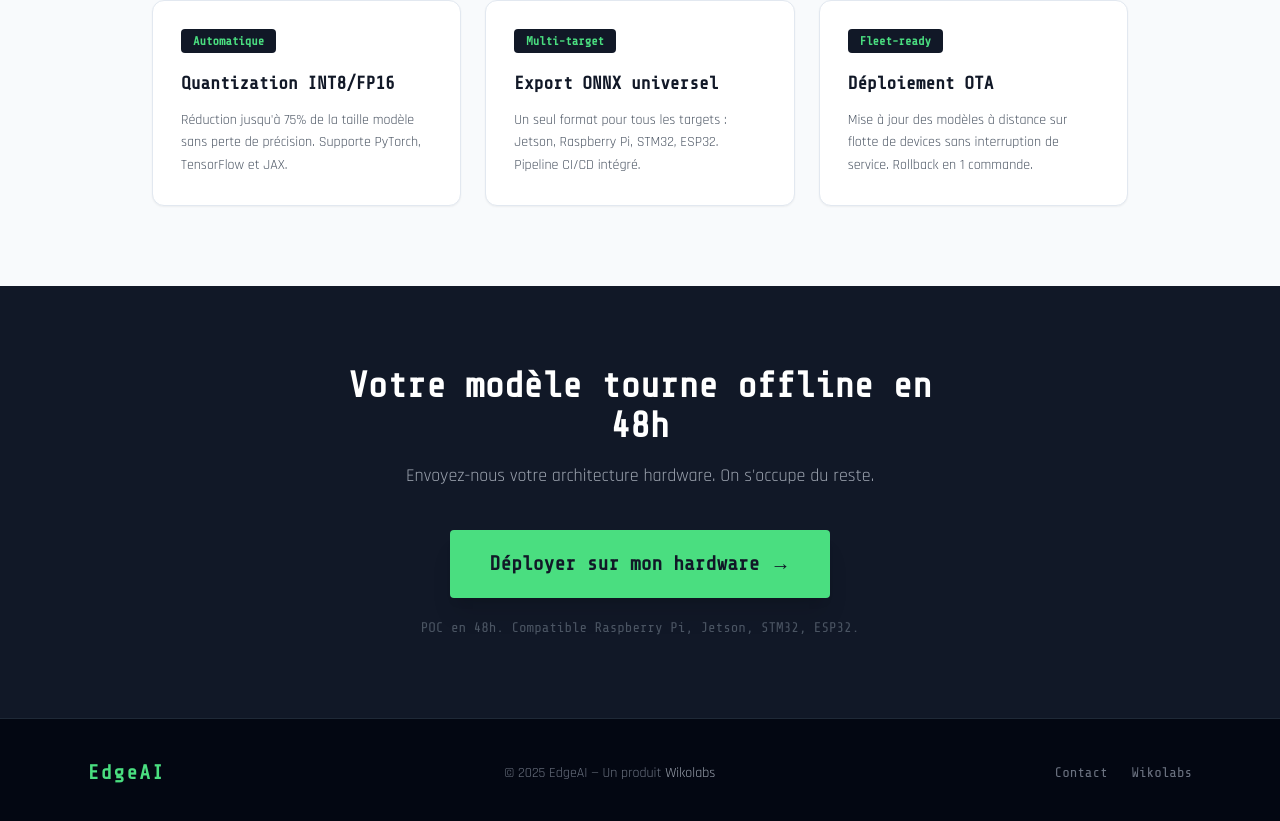
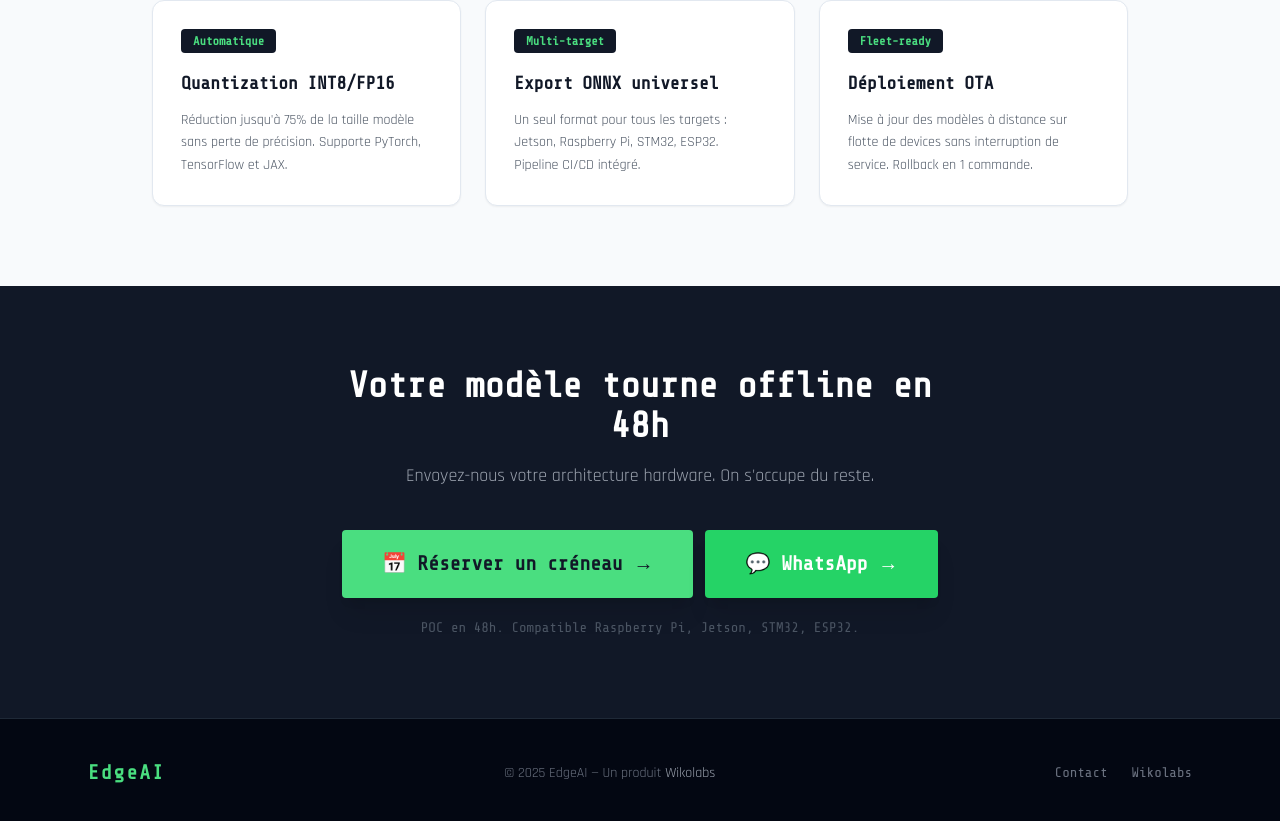
Before and after one commit to Wikolabs/edgeai, a Next.js app: page / in a window 1280 px wide. Shown: the part 2132-2953 px from the top of the page. Built offline with nearby package versions, Linux system fonts and the light colour scheme.

Commit message:
feat: replace CTA with Calendly+WhatsApp, remove testimonials

```diff
--- a/src/app/page.tsx
+++ b/src/app/page.tsx
@@ -154,9 +154,14 @@ export default function EdgeAI() {
             Votre modèle tourne offline en 48h
           </h2>
           <p className="text-gray-400 text-lg mb-10">Envoyez-nous votre architecture hardware. On s'occupe du reste.</p>
-          <a href="mailto:hello@wikolabs.com?subject=EdgeAI — Demande de démo" className="inline-block bg-green-400 text-gray-900 hover:bg-green-300 px-10 py-5 rounded font-bold text-xl transition-colors shadow-xl" style={{ fontFamily: "var(--font-display)" }}>
-            Déployer sur mon hardware →
-          </a>
+          <div style={{ display: "flex", gap: "12px", justifyContent: "center", flexWrap: "wrap" }}>
+            <a href="https://calendly.com/wikolabs" target="_blank" rel="noopener noreferrer" className="inline-block bg-green-400 text-gray-900 hover:bg-green-300 px-10 py-5 rounded font-bold text-xl transition-colors shadow-xl" style={{ fontFamily: "var(--font-display)" }}>
+              📅 Réserver un créneau →
+            </a>
+            <a href="https://wa.me/261386626100?text=Bonjour%2C%20je%20souhaite%20discuter%20de%20EdgeAI%20avec%20Wikolabs." target="_blank" rel="noopener noreferrer" className="inline-block px-10 py-5 rounded font-bold text-xl transition-colors shadow-xl" style={{ background: "#25d366", borderColor: "#25d366", color: "#fff", fontFamily: "var(--font-display)" }}>
+              💬 WhatsApp →
+            </a>
+          </div>
           <p className="text-gray-600 text-sm mt-5" style={{ fontFamily: "var(--font-display)" }}>POC en 48h. Compatible Raspberry Pi, Jetson, STM32, ESP32.</p>
         </div>
       </section>
```
